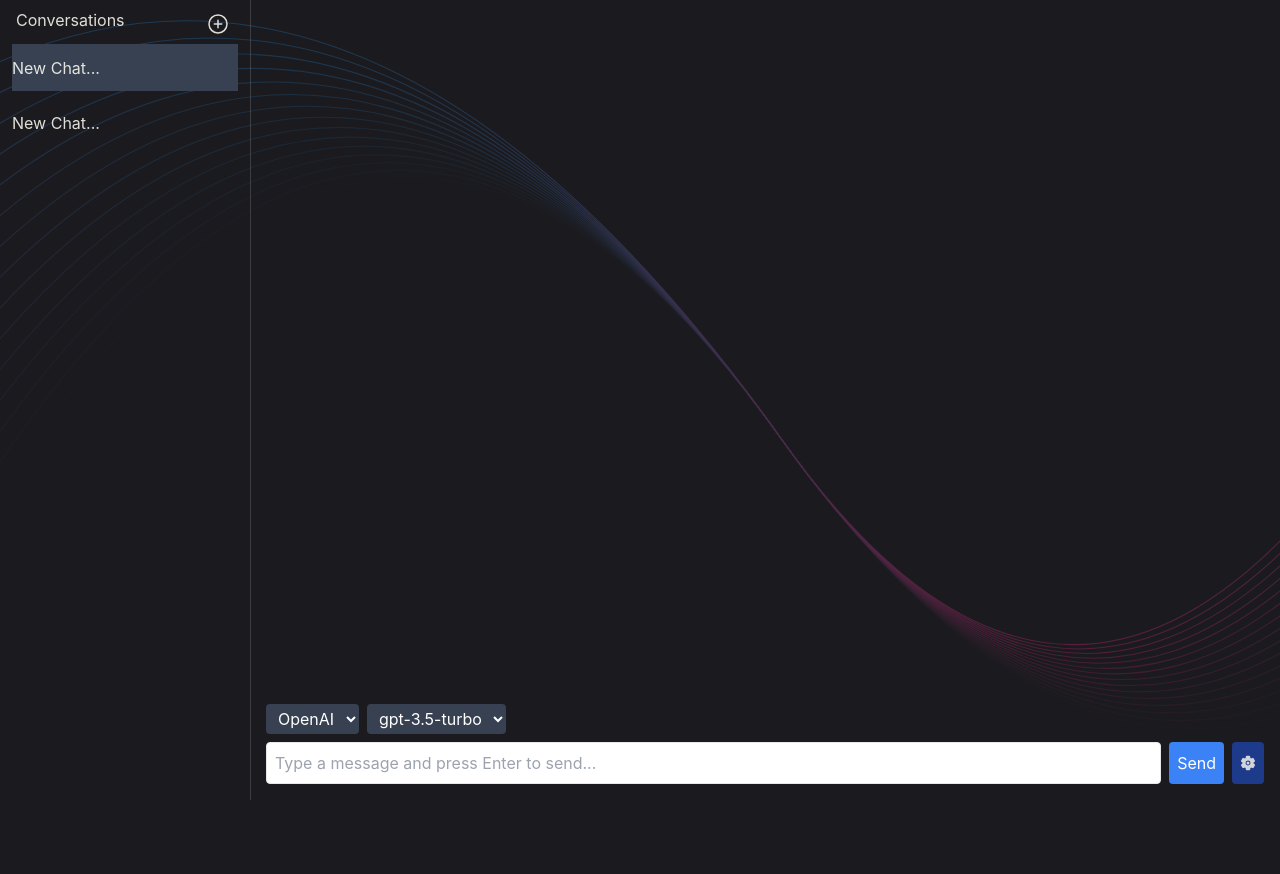
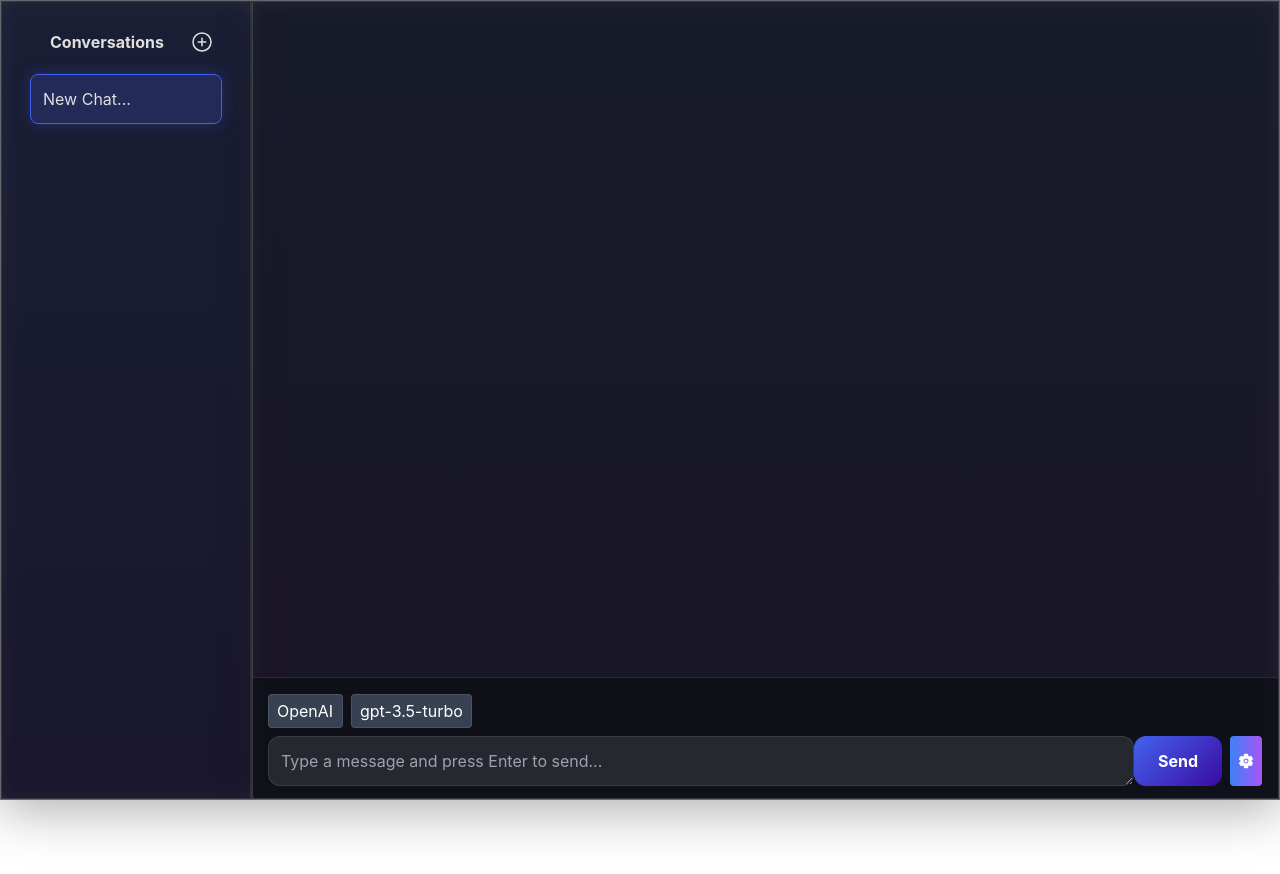
Before and after one commit to batson-j/chat-app-2, a React (Vite) app: page / in a window 1280 px wide. Both pictures are taken after a click on the element 218 px from the left and 24 px from the top of the page. Shown: the top 874 px of the page. Built offline with nearby package versions, Linux system fonts and the light colour scheme.

Commit message:
7-15 Update

```diff
--- a/package.json
+++ b/package.json
@@ -27,6 +27,7 @@
     "@tippyjs/react": "^4.2.6",
     "allotment": "^1.20.2",
     "dotenv": "^16.4.5",
+    "framer-motion": "^11.2.11",
     "langchain": "^0.2.5",
     "react": "^18.3.1",
     "react-dom": "^18.3.1",
--- a/src/main/index.ts
+++ b/src/main/index.ts
@@ -140,9 +140,6 @@ ipcMain.on(
   'conversation',
   async (event, conversation: Conversation, provider: string, modelName: string) => {
     // Update the model based on the selected provider and model
-    console.log('conversation:', conversation);
-    console.log('provider:', provider);
-    console.log('modelName:', modelName);
     switch (provider) {
       case 'OpenAI':
         model = new ChatOpenAI({
@@ -167,7 +164,6 @@ ipcMain.on(
     try {
       for await (const chunk of await model.stream(text)) {
         tokens.push(chunk.content.toString());
-        console.log(tokens);
         event.sender.send('reply-stream', {
           ...conversation,
           messages: [
--- a/src/renderer/src/App.tsx
+++ b/src/renderer/src/App.tsx
@@ -6,17 +6,14 @@ import 'allotment/dist/style.css';
 import ConversationBox from './components/ConversationBox';
 import { useConversationsState } from './contexts/ConversationsContext';
 import { Conversation } from '../../model/Conversation';
+import { motion } from 'framer-motion';
 
 function App(): JSX.Element {
   const { conversationState, setConversationState } = useConversationsState();
 
-  const [activeConversationId, setActiveConversationId] = useState<string>(
-    Object.keys(conversationState.conversations)[0]
-  );
+  const [activeConversationId, setActiveConversationId] = useState<string | undefined>();
 
   const handleConversationClick = (conversationId: string): void => {
-    console.log(conversationId, 'conversation selected');
-    console.log(conversationState);
     setActiveConversationId(conversationId);
   };
 
@@ -40,7 +37,9 @@ function App(): JSX.Element {
     const newConversations = { ...conversationState.conversations };
     delete newConversations[id];
 
-    if (activeConversationId === id) {
+    if (Object.keys(newConversations).length === 0) {
+      setActiveConversationId('');
+    } else if (activeConversationId === id) {
       const newActiveId = Object.keys(newConversations)[0];
       setActiveConversationId(newActiveId || '');
     }
@@ -49,10 +48,16 @@ function App(): JSX.Element {
       conversations: newConversations
     });
   };
+
   return (
-    <div className="App">
+    <motion.div
+      className="App glass-panel"
+      initial={{ opacity: 0 }}
+      animate={{ opacity: 1 }}
+      transition={{ duration: 0.5 }}
+    >
       <Allotment defaultSizes={[15, 85]}>
-        <Allotment.Pane minSize={250}>
+        <Allotment.Pane minSize={250} className="glass-panel">
           <ConversationList
             activeConversationId={activeConversationId}
             handleConversationClick={handleConversationClick}
@@ -60,11 +65,11 @@ function App(): JSX.Element {
             handleDeleteConversation={handleDeleteConversation}
           />
         </Allotment.Pane>
-        <Allotment.Pane snap>
+        <Allotment.Pane snap className="glass-panel">
           {activeConversationId && <ConversationBox conversationId={activeConversationId} />}
         </Allotment.Pane>
       </Allotment>
-    </div>
+    </motion.div>
   );
 }
 
--- a/src/renderer/src/assets/base.css
+++ b/src/renderer/src/assets/base.css
@@ -1,3 +1,5 @@
+@import url('https://fonts.googleapis.com/css2?family=Inter:wght@300;400;600;700&display=swap');
+
 :root {
   --ev-c-white: #ffffff;
   --ev-c-white-soft: #f8f8f8;
@@ -65,3 +67,197 @@ body {
   -webkit-font-smoothing: antialiased;
   -moz-osx-font-smoothing: grayscale;
 }
+
+/* Add this to your base.css or main.css file */
+
+:root {
+  --ev-c-bg-gradient-1: #0f0c29;
+  --ev-c-bg-gradient-2: #302b63;
+  --ev-c-bg-gradient-3: #24243e;
+  --ev-c-glass-bg: rgba(16, 18, 27, 0.7);
+  --ev-c-glass-border: rgba(255, 255, 255, 0.1);
+  --ev-c-glass-shadow: rgba(0, 0, 0, 0.3);
+  --ev-c-accent-1: #4361ee;
+  --ev-c-accent-2: #3a0ca3;
+  --ev-c-accent-3: #7209b7;
+  --ev-c-text: #e0e0e0;
+}
+
+body {
+  font-family: 'Inter', sans-serif;
+  background: linear-gradient(
+    -45deg,
+    var(--ev-c-bg-gradient-1),
+    var(--ev-c-bg-gradient-2),
+    var(--ev-c-bg-gradient-3)
+  );
+  background-size: 400% 400%;
+  animation: gradientBG 15s ease infinite;
+  color: var(--ev-c-text);
+}
+
+@keyframes gradientBG {
+  0% {
+    background-position: 0% 50%;
+  }
+  50% {
+    background-position: 100% 50%;
+  }
+  100% {
+    background-position: 0% 50%;
+  }
+}
+
+.glass-panel {
+  background: var(--ev-c-glass-bg);
+  backdrop-filter: blur(10px);
+  border: 1px solid var(--ev-c-glass-border);
+  box-shadow: 0 8px 32px 0 var(--ev-c-glass-shadow);
+  overflow: hidden;
+}
+
+.glass-panel:hover {
+  box-shadow: 0 12px 48px 0 var(--ev-c-glass-shadow);
+}
+
+.conversation-list {
+  background: linear-gradient(180deg, rgba(67, 97, 238, 0.1), rgba(58, 12, 163, 0.1));
+  padding: 1rem;
+  height: 100%;
+  overflow-y: auto;
+}
+
+.conversation-item {
+  margin-bottom: 0.5rem;
+  padding: 0.75rem;
+  border-radius: 8px;
+  transition: all 0.3s ease;
+  border: 1px solid transparent;
+  border-color: var(--ev-c-accent-2);
+  cursor: pointer;
+}
+
+.conversation-item.active {
+  background-color: rgba(67, 97, 238, 0.2);
+  border-color: var(--ev-c-accent-1);
+  box-shadow: 0 0 15px rgba(67, 97, 238, 0.3);
+}
+
+.message-list {
+  padding: 1rem;
+  height: calc(100vh - 120px);
+  overflow-y: auto;
+  background: linear-gradient(180deg, rgba(67, 97, 238, 0.05), rgba(114, 9, 183, 0.05));
+}
+
+.message {
+  margin-bottom: 1rem;
+  padding: 1rem;
+  border-radius: 12px;
+  box-shadow: 0 4px 6px rgba(0, 0, 0, 0.1);
+  transition: all 0.3s ease;
+}
+
+.user-message {
+  background: linear-gradient(135deg, rgba(67, 97, 238, 0.2), rgba(58, 12, 163, 0.2));
+  border-left: 4px solid var(--ev-c-accent-1);
+  margin-right: 2rem;
+}
+
+.ai-message {
+  background: linear-gradient(135deg, rgba(114, 9, 183, 0.2), rgba(58, 12, 163, 0.2));
+  border-right: 4px solid var(--ev-c-accent-3);
+  margin-left: 2rem;
+}
+
+.input-area {
+  padding: 1rem;
+  background-color: var(--ev-c-glass-bg);
+  backdrop-filter: blur(10px);
+  border-top: 1px solid var(--ev-c-glass-border);
+}
+
+.input-field {
+  width: 100%;
+  padding: 0.75rem;
+  border-radius: 12px;
+  background-color: rgba(255, 255, 255, 0.1);
+  color: var(--ev-c-text);
+  border: 1px solid var(--ev-c-glass-border);
+  transition: all 0.3s ease;
+}
+
+.input-field:focus {
+  border-color: var(--ev-c-accent-1);
+  box-shadow: 0 0 0 2px rgba(67, 97, 238, 0.2);
+}
+
+.send-button {
+  padding: 0.75rem 1.5rem;
+  border-radius: 12px;
+  background: linear-gradient(135deg, var(--ev-c-accent-1), var(--ev-c-accent-2));
+  color: white;
+  font-weight: bold;
+  transition: all 0.3s ease;
+  border: none;
+  cursor: pointer;
+}
+
+.send-button:hover {
+  background: linear-gradient(135deg, var(--ev-c-accent-2), var(--ev-c-accent-3));
+  transform: translateY(-2px);
+  box-shadow: 0 4px 6px rgba(0, 0, 0, 0.1);
+}
+
+/* Custom Scrollbar */
+::-webkit-scrollbar {
+  width: 10px;
+}
+
+::-webkit-scrollbar-track {
+  background: rgba(255, 255, 255, 0.1);
+}
+
+::-webkit-scrollbar-thumb {
+  background: linear-gradient(var(--ev-c-accent-1), var(--ev-c-accent-3));
+  border-radius: 5px;
+}
+
+::-webkit-scrollbar-thumb:hover {
+  background: linear-gradient(var(--ev-c-accent-2), var(--ev-c-accent-1));
+}
+
+/* Dropdown Styling */
+select {
+  appearance: none;
+  background-color: rgba(255, 255, 255, 0.1);
+  border: 1px solid var(--ev-c-glass-border);
+  border-radius: 8px;
+  padding: 0.5rem 1rem;
+  color: var(--ev-c-text);
+  font-size: 0.9rem;
+  cursor: pointer;
+  transition: all 0.3s ease;
+}
+
+select:hover,
+select:focus {
+  background-color: rgba(255, 255, 255, 0.2);
+  box-shadow: 0 0 0 2px rgba(67, 97, 238, 0.2);
+}
+
+/* Animation for new messages */
+@keyframes messageAppear {
+  from {
+    opacity: 0;
+    transform: translateY(20px);
+  }
+  to {
+    opacity: 1;
+    transform: translateY(0);
+  }
+}
+
+.message {
+  animation: messageAppear 0.3s ease-out;
+}
--- a/src/renderer/src/components/ChatInput.tsx
+++ b/src/renderer/src/components/ChatInput.tsx
@@ -1,8 +1,8 @@
-// src/renderer/src/components/ChatInput.tsx
 import React, { useState } from 'react';
 import { IoSettings } from 'react-icons/io5';
 import ProviderModelSelector from './ProviderModelSelector';
 import { usePreferences } from '@renderer/contexts/PreferencesContext';
+import { motion } from 'framer-motion';
 
 interface ChatInputProps {
   onSendMessage: (message: string, provider: string, model: string) => void;
@@ -42,7 +42,7 @@ const ChatInput: React.FC<ChatInputProps> = ({ onSendMessage, isGenerating = fal
   };
 
   return (
-    <div className="p-4 bg-gray-1000">
+    <div className="input-area">
       {showSettings ? (
         <div className="flex flex-col" onClick={handleSettingsClose}>
           <SettingsPanel />
@@ -73,7 +73,7 @@ const ChatInput: React.FC<ChatInputProps> = ({ onSendMessage, isGenerating = fal
           </div>
           <div className="flex flex-row">
             <textarea
-              className="flex-grow p-2 border rounded resize-none"
+              className="input-field"
               value={input}
               onChange={(e) => setInput(e.target.value)}
               onKeyDown={(e) => {
@@ -91,15 +91,16 @@ const ChatInput: React.FC<ChatInputProps> = ({ onSendMessage, isGenerating = fal
                 width: '100%'
               }}
             />
-            <button
+            <motion.button
+              className="send-button"
               onClick={handleSendMessage}
-              className="ml-2 p-2 bg-blue-500 text-white rounded"
-              disabled={isGenerating}
+              whileHover={{ scale: 1.05 }}
+              whileTap={{ scale: 0.95 }}
             >
               Send
-            </button>
+            </motion.button>
             <button
-              className="ml-2 p-2 bg-blue-900 text-gray-300 rounded hover:text-gray-100"
+              className="ml-2 p-2 bg-gradient-to-r from-blue-500 to-purple-500 text-white rounded hover:from-blue-600 hover:to-purple-600 transition duration-300"
               onClick={handleSettingsClick}
             >
               <IoSettings />
--- a/src/renderer/src/components/ConversationBox.tsx
+++ b/src/renderer/src/components/ConversationBox.tsx
@@ -17,8 +17,6 @@ const ConversationBox: React.FC<ConversationBoxProps> = ({ conversationId }) =>
       event: Electron.IpcRendererEvent,
       activeConversation: Conversation
     ): void => {
-      console.log(activeConversation);
-      console.log(conversationState);
       setConversationState({
         conversations: {
           ...conversationState.conversations,
--- a/src/renderer/src/components/ConversationList.tsx
+++ b/src/renderer/src/components/ConversationList.tsx
@@ -1,40 +1,45 @@
 import React from 'react';
 import Tippy from '@tippyjs/react';
-import 'tippy.js/dist/tippy.css'; // import the stylesheet
+import 'tippy.js/dist/tippy.css';
 import { IoAddCircleOutline, IoTrashOutline } from 'react-icons/io5';
 import { useConversationsState } from '@renderer/contexts/ConversationsContext';
 
 interface ConversationListProps {
-  activeConversationId: string | null;
+  activeConversationId: string | undefined;
   handleConversationClick: (conversationId: string) => void;
-  handleNewConversation: () => void; // add this prop
-  handleDeleteConversation: (id: string) => void; // add this prop
+  handleNewConversation: () => void;
+  handleDeleteConversation: (id: string) => void;
 }
 
 const ConversationList: React.FC<ConversationListProps> = ({
   activeConversationId,
   handleConversationClick,
-  handleNewConversation, // add this prop
-  handleDeleteConversation // add this prop
+  handleNewConversation,
+  handleDeleteConversation
 }) => {
   const { conversationState } = useConversationsState();
 
   return (
-    <div className="">
-      <div className="flex justify-between items-center">
-        <h2 className="flex-grow text-left ml-4">Conversations</h2>
+    <div className="conversation-list">
+      <div className="flex justify-between items-center mb-4">
+        <h2 className="flex-grow text-left ml-8 mt-2">
+          <strong>Conversations</strong>
+        </h2>
         <span
-          className={`me-4 px-1 py-1 mt-[8px] bg-transparent transition duration-300 hover:text-green-400 cursor-pointer`}
+          className="me-4 px-1 py-1 mt-[8px] bg-transparent transition duration-300 hover:text-green-400 hover:scale-110 cursor-pointer"
           onClick={handleNewConversation}
         >
           <IoAddCircleOutline fontSize={24} />
         </span>
       </div>
-      <ul className="list-none pb-2 px-3 m-0 ">
+      <ul className="list-none pb-2 px-3 m-0">
         {Object.entries(conversationState.conversations)
           .reverse()
-          .map(([key, conversation], index) => (
-            <li key={index}>
+          .map(([, conversation], index) => (
+            <li
+              key={index}
+              className={`conversation-item ${activeConversationId === conversation.id ? 'active' : ''}`}
+            >
               <Tippy
                 content={conversation.title}
                 theme="dark"
@@ -44,13 +49,11 @@ const ConversationList: React.FC<ConversationListProps> = ({
                 <div className="relative group">
                   <button
                     onClick={() => handleConversationClick(conversation.id)}
-                    className={`truncate w-full text-left pe-7 my-1 h-[47px] ${
-                      activeConversationId === conversation.id ? 'bg-gray-700' : ''
-                    }`}
+                    className={`truncate w-full text-left pe-7`}
                   >
                     {conversation.title}
                     <span
-                      className={`absolute right-3 top-[18px] transition duration-300 opacity-0 group-hover:opacity-100 hover:text-red-500`}
+                      className={`absolute right-3 mt-0.5 transition duration-300 opacity-0 group-hover:opacity-100 hover:text-red-500`}
                       onClick={(e) => {
                         e.stopPropagation();
                         handleDeleteConversation(conversation.id);
--- a/src/renderer/src/components/Message.tsx
+++ b/src/renderer/src/components/Message.tsx
@@ -8,13 +8,13 @@ const Message: React.FC<MessageProps> = ({ text, messageType }) => {
   const [copied, setCopied] = useState(false);
   const [hover, setHover] = useState(false);
 
-  const getMessageClassName = () => {
+  const getMessageClassName = (): string => {
     return messageType === MessageType.Reply
       ? 'py-1 px-4 bg-blue-900 rounded text-left'
       : 'py-1 px-4 bg-gray-900 rounded text-left';
   };
 
-  const handleCopy = (code: string) => {
+  const handleCopy = (code: string): void => {
     navigator.clipboard.writeText(code);
     setCopied(true);
     setTimeout(() => setCopied(false), 2000);
@@ -25,7 +25,7 @@ const Message: React.FC<MessageProps> = ({ text, messageType }) => {
       <Markdown
         components={{
           code(props) {
-            const { children, className, node, ...rest } = props;
+            const { children, className, ...rest } = props;
             const match = /language-(\w+)/.exec(className || '');
             return match ? (
               <div
--- a/src/renderer/src/components/MessageList.tsx
+++ b/src/renderer/src/components/MessageList.tsx
@@ -1,5 +1,6 @@
 import React from 'react';
-import Message, { MessageProps } from './Message';
+import Message from './Message';
+import { MessageProps, MessageType } from '../../../model/Conversation';
 
 interface MessageListProps {
   messages: MessageProps[];
@@ -7,9 +8,12 @@ interface MessageListProps {
 
 const MessageList: React.FC<MessageListProps> = ({ messages }) => {
   return (
-    <div className="flex-1 overflow-y-auto p-4">
+    <div className="message-list">
       {messages.map((message, index) => (
-        <div key={index} className="mb-4">
+        <div
+          key={index}
+          className={`message ${message.messageType === MessageType.UserMessage ? 'user-message' : 'ai-message'}`}
+        >
           <Message text={message.text} messageType={message.messageType} />
         </div>
       ))}
--- a/src/renderer/src/contexts/ConversationsContext.tsx
+++ b/src/renderer/src/contexts/ConversationsContext.tsx
@@ -12,16 +12,9 @@ interface ConversationsContextProps {
 }
 
 const ConversationsContext = createContext<ConversationsContextProps | undefined>(undefined);
-const uuid = crypto.randomUUID();
 export const ConversationsProvider: React.FC<PropsWithChildren> = ({ children }) => {
   const [conversationState, setConversationState] = useState<ConversationsState>({
-    conversations: {
-      uuid: {
-        id: uuid,
-        messages: [],
-        title: 'New Chat...'
-      }
-    }
+    conversations: {}
   });
 
   return (
```
Also changed, not shown: .eslintrc.cjs, 1 other file (tests, documents, lock files or other folders).
